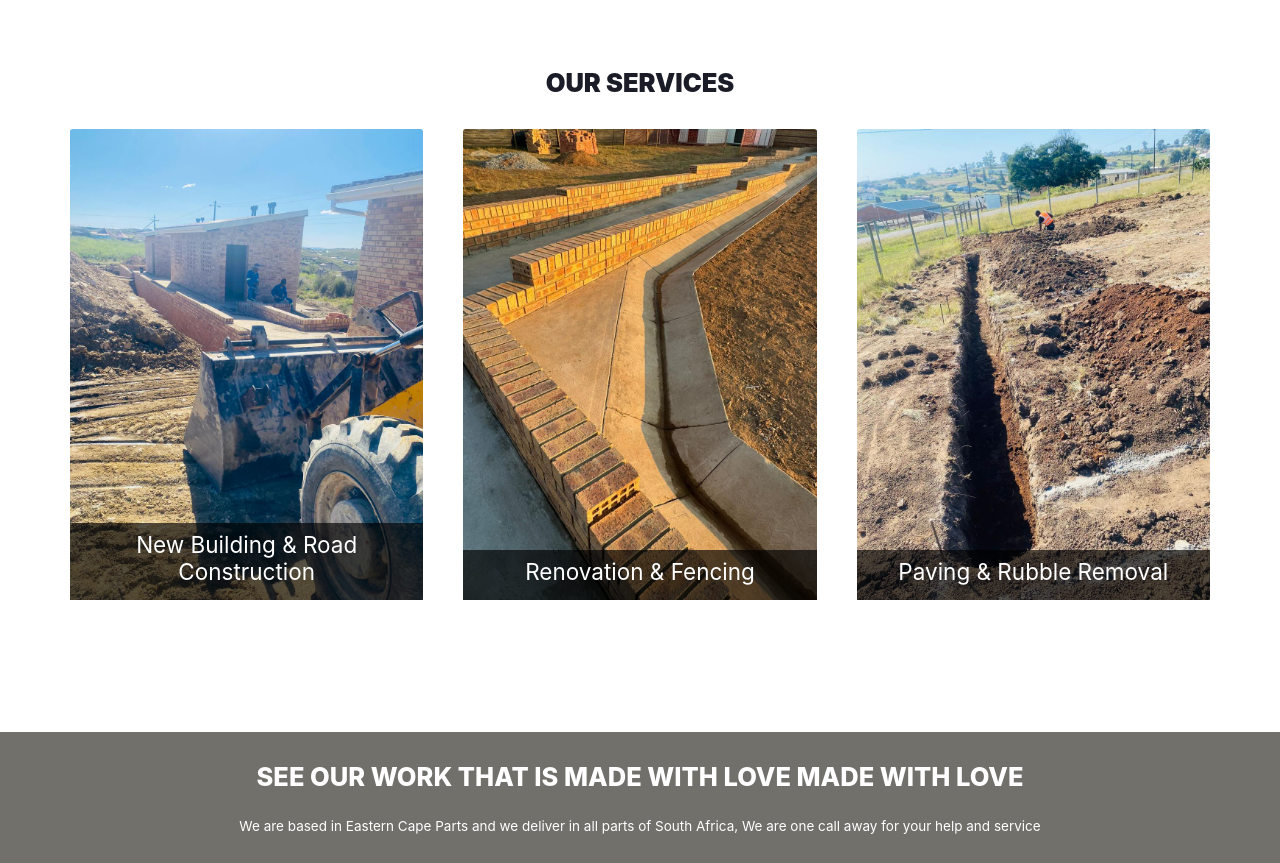
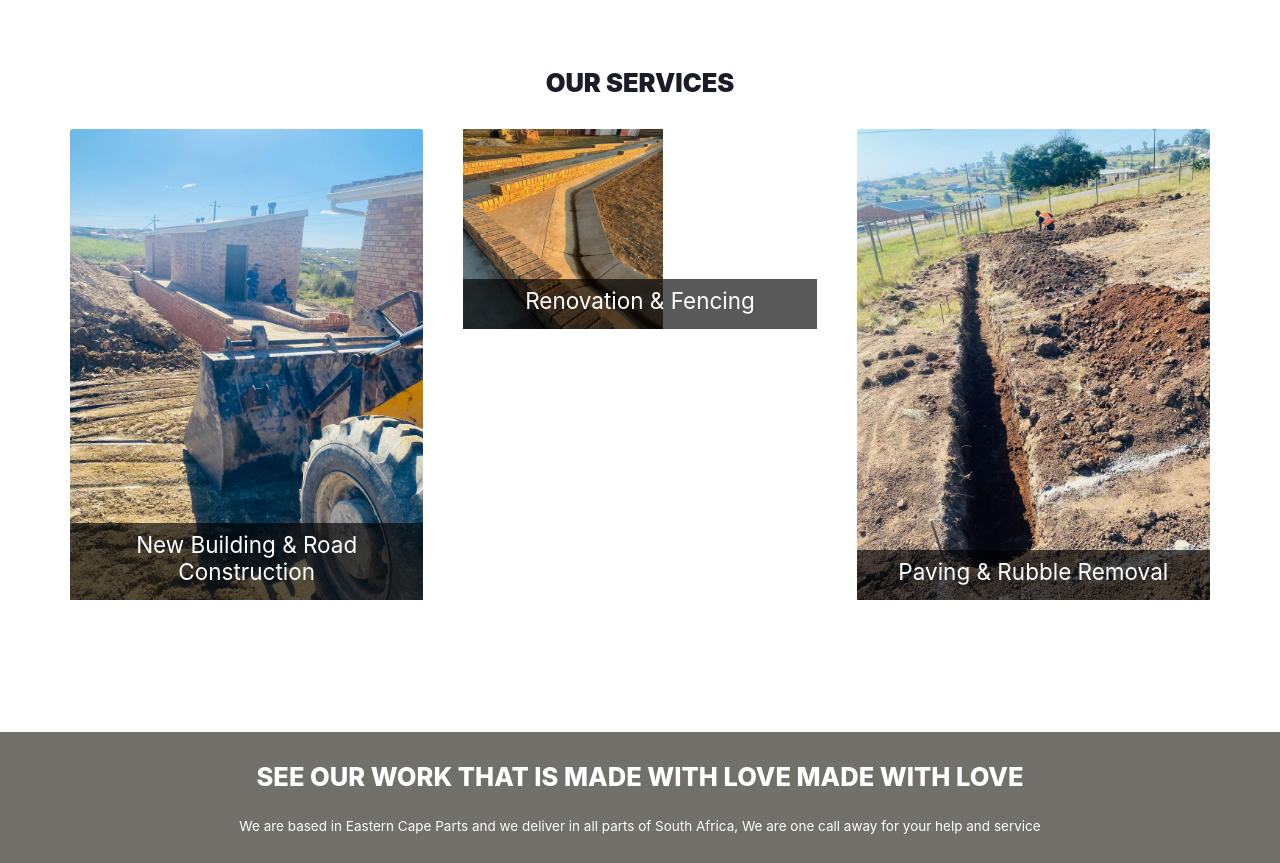
Before and after one commit to ChulumancoNdela/khwalo-website, a plain HTML site: page index.html in a window 1280 px wide. Shown: the part 1260-2123 px from the top of the page. Drawn offline with nearby package versions, Linux system fonts and the light colour scheme; a script that the page names is missing.

Commit message:
image size

```diff
--- a/index.html
+++ b/index.html
@@ -125,7 +125,7 @@
                 </div>
                 <div class="card border-0">
                     <div>
-                        <img src="/Images/WhatsApp Image 2024-09-05 at 15.23.33 (1).jpeg" class="card-img-top" alt="...">
+                        <img src="/Images/WhatsApp Image 2024-09-05 at 15.23.33 (1).jpeg" height= "200", width="200","card-img-top" alt="...">
                         <h5 class="caption"> Renovation & Fencing</h5>
                     </div>
                     <div class="card-body px-0 pt-4">
```
